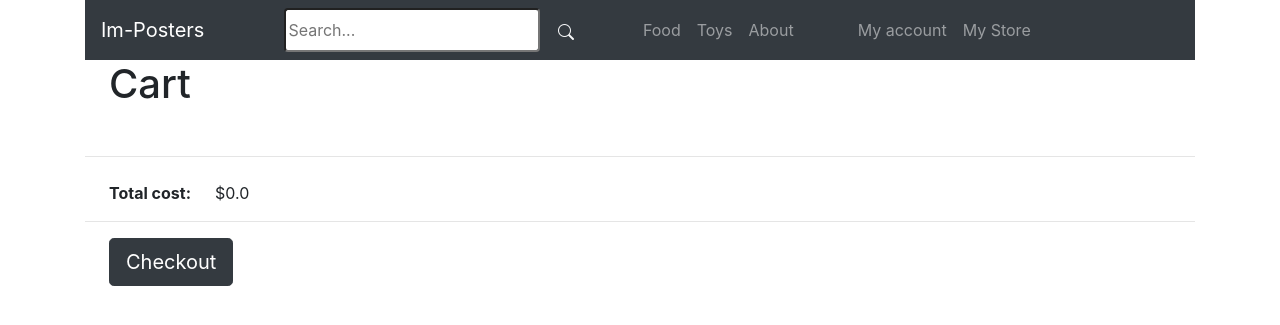
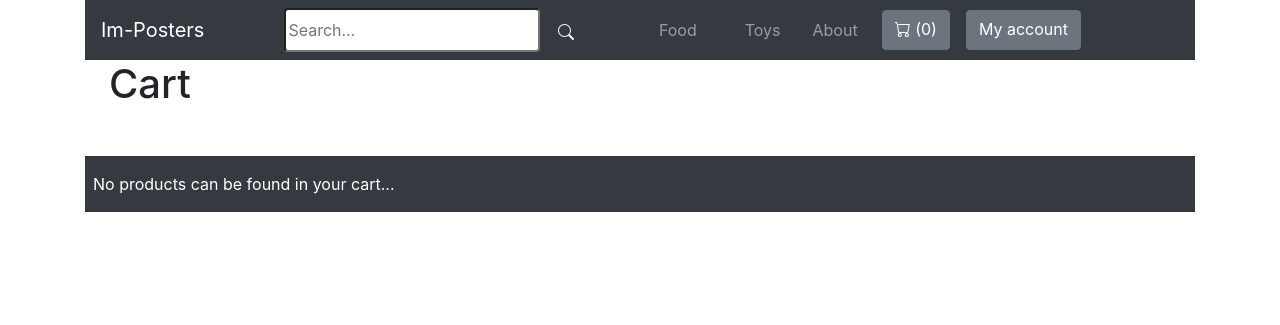
Before and after one commit to Leetzner/Im-Posters, a Django app: page /cart/ in a window 1280 px wide. Shown: the top 325 px of the page. Run offline with Django 4.2, Linux system fonts and the light colour scheme; a user stored in the database is signed in; data comes from the database, SQL or seed files in the repository; both versions use the stored data as it was after the commit.

Commit message:
added checkout symbol and styling to the site

```diff
--- a/Im_Posters/settings.py
+++ b/Im_Posters/settings.py
@@ -72,6 +72,7 @@ TEMPLATES = [
                 'django.template.context_processors.request',
                 'django.contrib.auth.context_processors.auth',
                 'django.contrib.messages.context_processors.messages',
+                'store.context_processors.cart',
             ],
         },
     },
--- a/core/templates/core/base.html
+++ b/core/templates/core/base.html
@@ -25,10 +25,15 @@
           </div>
             <div class="navbar-nav">
               {% menu %}
+
+              <a class="btn btn-secondary ml-3" href="{% url 'cart_view' %}"><i class="bi bi-cart"></i> ({{ cart|length }}) </a>
+
               {% if request.user.is_authenticated %}
 
-              <a class="nav-link  ml-5" href="{% url 'myaccount' %}" >My account</a>
-              <a class="nav-link" href="{% url 'my_store' %}" >My Store</a>
+                <a class="btn btn-secondary ml-3 d-flex" href="{% url 'myaccount' %}" >My account</a>
+                {% if request.user.userprofile.is_vendor %}
+                <a class="nav-link" href="{% url 'my_store' %}" >My Store</a>
+                {% endif %}
 
               {% endif %}
             </div>
--- a/core/templates/core/menu.html
+++ b/core/templates/core/menu.html
@@ -1,5 +1,5 @@
 {% for category in categories %}
-<a class="nav-link" href="{% url 'category_detail' category.slug %}">{{ category.title }}</a>
+<a class="nav-link mx-3" href="{% url 'category_detail' category.slug %}">{{ category.title }}</a>
 {% endfor %}
 
 <a class="nav-link" href="{% url 'about' %}">About</a>
--- /dev/null
+++ b/store/context_processors.py
@@ -0,0 +1,5 @@
+from .cart import Cart
+
+
+def cart(request):
+    return {'cart': Cart(request)}
--- a/store/templates/store/cart_view.html
+++ b/store/templates/store/cart_view.html
@@ -5,6 +5,8 @@
 {% block content %}
     <div class="container">
         <h1 class="mx-4 mb-5">Cart</h1>
+
+        {% if cart|length %}
 
             {% for item in cart %}
             <div class="bg-light mx-4 my-2 mb-3 border border-secondary">
@@ -39,5 +41,11 @@
             <hr>
 
             <a href="{% url 'checkout' %}" class="btn btn-dark btn-lg mx-4">Checkout</a>
+        {% else %}
+            <div class="bg-dark text-white py-3 px-2 ">
+                No products can be found in your cart...
             </div>
+        {% endif %}
+    </div>
+
 {% endblock %}
--- a/userprofile/models.py
+++ b/userprofile/models.py
@@ -3,7 +3,9 @@ from django.contrib.auth.models import User
 
 
 class Userprofile(models.Model):
-    user = models.OneToOneField(User, related_name='userprofile', on_delete=models.CASCADE)
+    user = models.OneToOneField(User, related_name='userprofile',
+                                on_delete=models.CASCADE)
+    is_vendor = models.BooleanField(default=False)
 
     def __str__(self):
         return self.user.username
```
Also changed, not shown: db.sqlite3, userprofile/migrations/0002_userprofile_is_vendor.py (added). Lines whose indentation alone changed are shown as unchanged.
